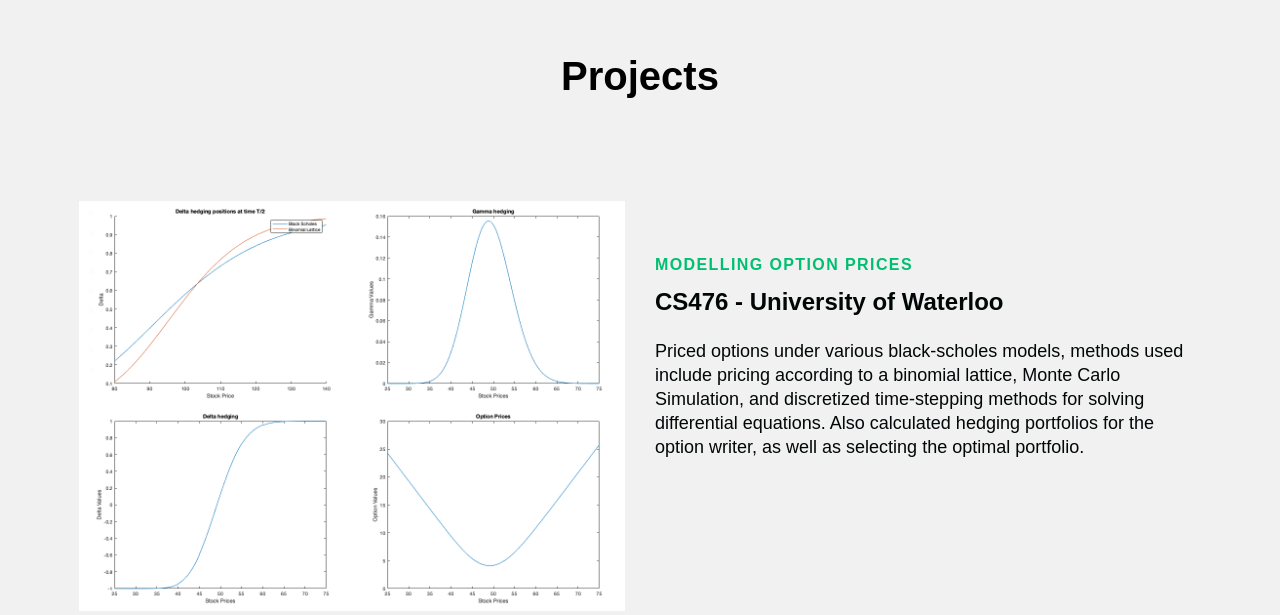
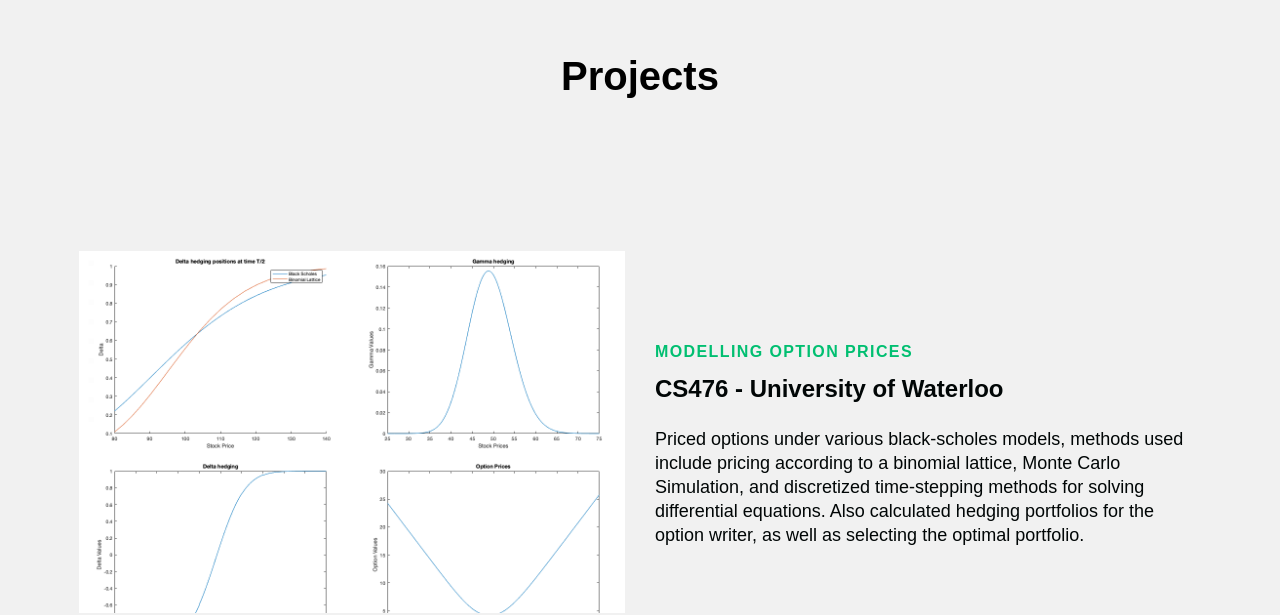
Before and after one commit to steeeve/Website, a React (Create React App) app: page / in a window 1280 px wide. Shown: the part 2926-3541 px from the top of the page. Built offline with nearby package versions, Linux system fonts and the light colour scheme; a web font is replaced by a local one.

Commit message:
Changed heights in divs

```diff
--- a/src/components/InfoSection/InfoElements.js
+++ b/src/components/InfoSection/InfoElements.js
@@ -3,25 +3,24 @@ import styled from 'styled-components';
 export const InfoContainer = styled.div`
     color: ${({showButt}) => (showButt ? 'red' : 'blue')};
     background: ${({lightBg}) => (lightBg ? '#f1f1f1' : '#1f1f1f')};
-    height: 700px;
-
-    @media screen and (max-width: 768px) {
-        padding: 100px 0;
-        height: 1200px;
-    }
+    height: 100%
 
 `;
 
 export const InfoWrapper = styled.div`
     display: grid;
     z-index: 1;
-    height: 600px;
+    height: 700px;
     width: 100%;
     max-width: 1200px;
     margin-right: auto;
     margin-left: auto;
     padding: 0 24px;
     // justify-content: center;
+
+    @media screen and (max-width: 768px) {
+        height: 1200px;
+    }
 `;
 
 export const InfoRow = styled.div`
@@ -36,6 +35,7 @@ export const InfoRow = styled.div`
 `;
 
 export const Column1 = styled.div`
+    margin-top: 15px;
     margin-bottom: 15px;
     padding: 0 15px;
     grid-area: col1;
@@ -50,8 +50,8 @@ export const Column2 = styled.div`
 
 export const TextWrapper = styled.div`
     max-width: 700px;
-    padding-top: 0;
-    padding-bottom: 60px;
+    padding-top: 30px;
+    padding-bottom: 30px;
 `;
 
 export const TopLine = styled.p`
--- a/src/components/Projects/ProjectElements.js
+++ b/src/components/Projects/ProjectElements.js
@@ -14,7 +14,6 @@ export const ProjectContainer = styled.div`
 
     @media screen and (max-width: 480px) {
         height: 3000px;
-        background: red;
     }
 `;
 
--- a/src/components/Resume/ResumeElements.js
+++ b/src/components/Resume/ResumeElements.js
@@ -8,12 +8,24 @@ export const ResumeContainer = styled.div`
     align-items: center;
     background: #f1f1f1;
 
-    @media screen and (max-width: 768px) {
-        height: 1600px;
+    @media screen and (max-width: 800px) {
+        height: 1400px;
     }
 
-    @media screen and (max-width: 480px) {
-        height: 1800px;
+    @media screen and (max-width: 768px) {
+        height: 1500px;
+    }
+
+    @media screen and (max-width: 700px) {
+        height: 1500px;
+    }
+
+    @media screen and (max-width: 600px) {
+        height: 1550px;
+    }
+
+    @media screen and (max-width: 540px) {
+        height: 1650px;
     }
 `;
 
```
